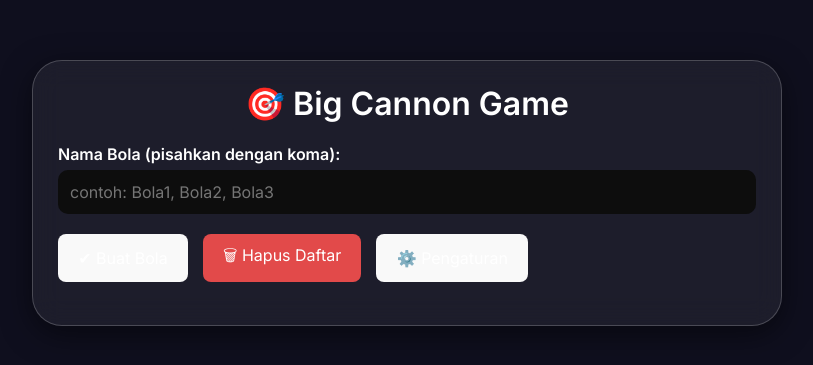
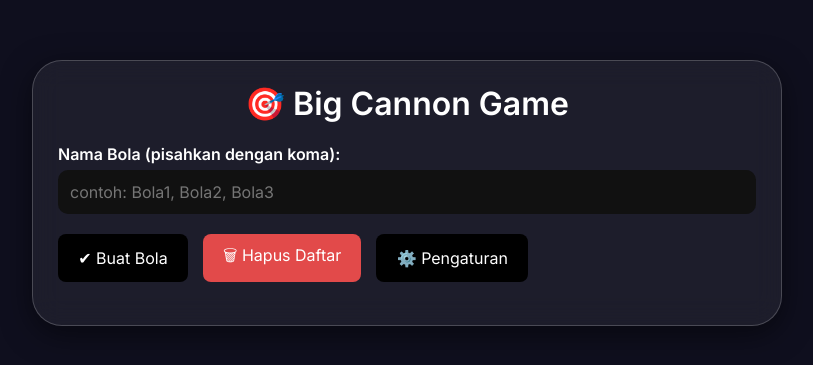
Before and after one commit to achidoang/big-cannon-react, a React (Vite) app: page / in a window 1280 px wide. Shown: the part 207-572 px from the top of the page, without its empty margins (233-1046 px from the left). Built offline with nearby package versions, Linux system fonts and the light colour scheme.

Commit message:
ganti warna button

```diff
--- a/src/pages/MainMenu.jsx
+++ b/src/pages/MainMenu.jsx
@@ -67,11 +67,15 @@ export default function MainMenu() {
         />
 
         <div className="button-group">
-          <button onClick={handleSetBalls}>✔ Buat Bola</button>
+          <button className="general" onClick={handleSetBalls}>
+            ✔ Buat Bola
+          </button>
           <button className="danger" onClick={handleClearBalls}>
             🗑 Hapus Daftar
           </button>
-          <button onClick={() => setShowSettings(true)}>⚙️ Pengaturan</button>
+          <button className="general" onClick={() => setShowSettings(true)}>
+            ⚙️ Pengaturan
+          </button>
         </div>
 
         {ballQueue.length > 0 && (
--- a/src/styles/MainMenu.css
+++ b/src/styles/MainMenu.css
@@ -60,8 +60,8 @@ input {
   border: none;
   font-size: 1rem;
   margin-bottom: 20px;
-  background-color: #0d0d0d;
-  color: #04bb7e;
+  background-color: #111;
+  color: white;
   outline: none;
   box-shadow: 0 0 0 2px transparent;
   transition: box-shadow 0.3s;
@@ -98,6 +98,10 @@ button:hover {
 
 button:active {
   transform: scale(0.95);
+}
+
+button.general {
+  background: #000;
 }
 
 button.danger {
@@ -289,8 +293,8 @@ select {
   border: none;
   font-size: 1rem;
   margin-top: 8px;
-  background-color: #0d0d0d;
-  color: #04bb7e;
+  background-color: #111;
+  color: white;
   outline: none;
   box-shadow: 0 0 0 2px transparent;
   transition: box-shadow 0.3s;
```
